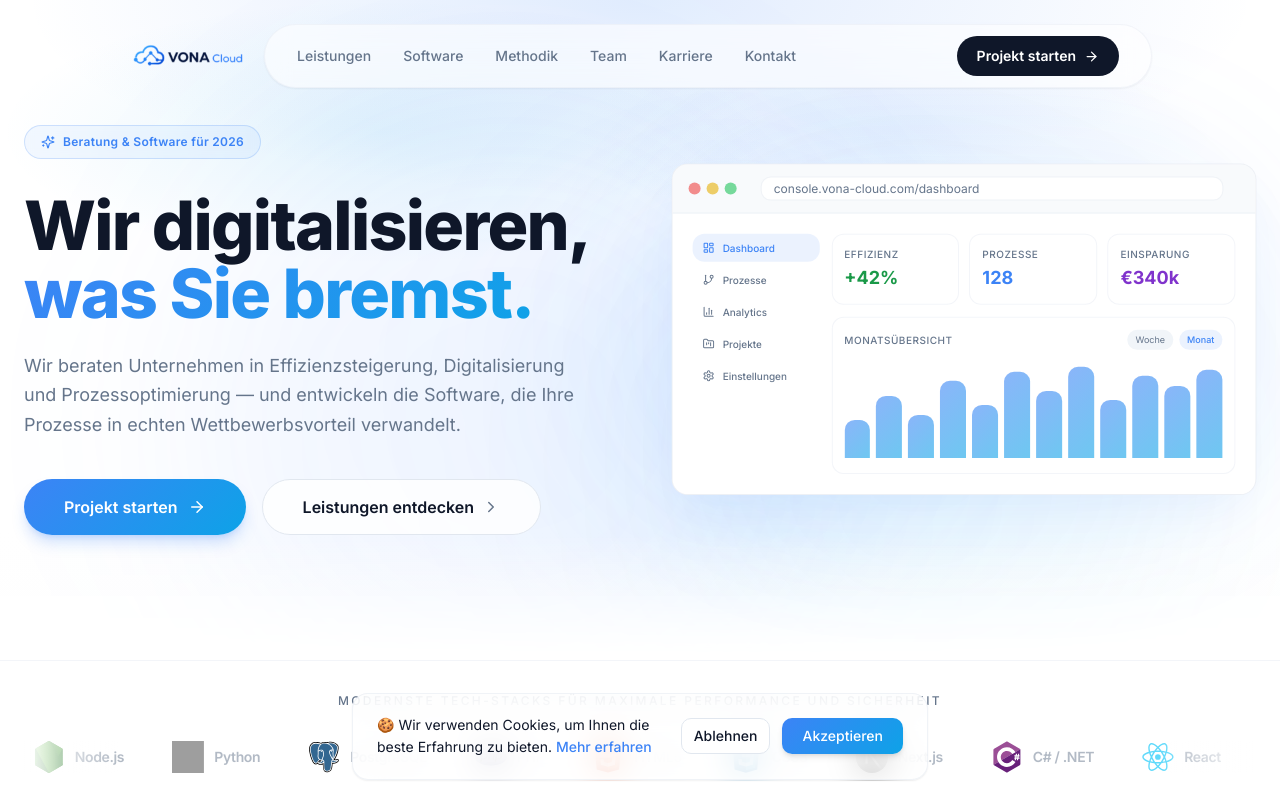
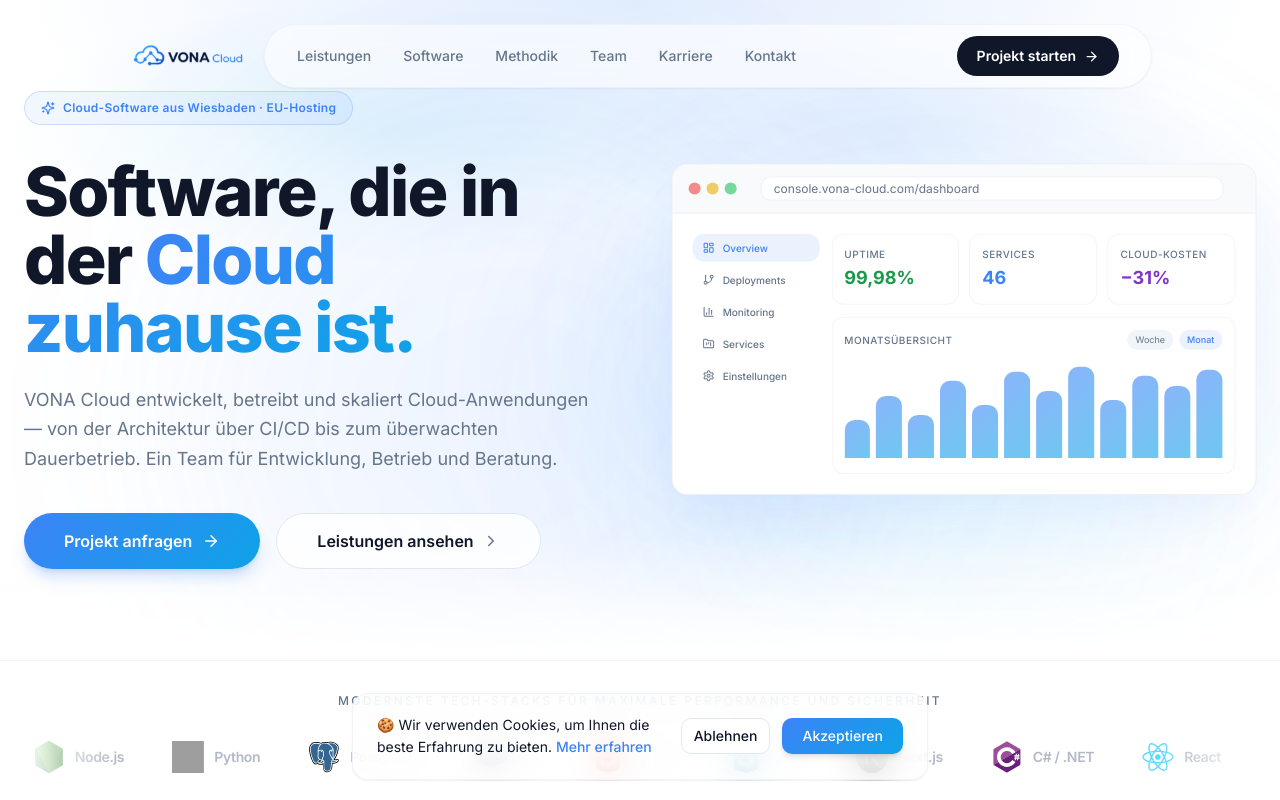
Before and after one commit to darklobster9512/vona-cloud, a React (Vite) app: page / in a window 1280 px wide. Shown: the top 800 px of the page. Built offline with nearby package versions, Linux system fonts and the light colour scheme; grey boxes are pictures that could not be loaded; the HTML template or start-up script is replaced by a standard one.

Commit message:
Changes
Co-authored-by: darklobster9512 <301748244+darklobster9512@users.noreply.github.com>

```diff
--- a/src/components/landing/HeroSection.tsx
+++ b/src/components/landing/HeroSection.tsx
@@ -3,12 +3,13 @@ import { Link } from 'react-router-dom';
 import { ArrowRight, ChevronRight, Sparkles, LayoutDashboard, GitBranch, BarChart3, FolderKanban, Settings, CheckCircle2, Clock, AlertCircle } from 'lucide-react';
 
 const sidebarItems = [
-  { id: 'dashboard', label: 'Dashboard', icon: LayoutDashboard },
-  { id: 'prozesse', label: 'Prozesse', icon: GitBranch },
-  { id: 'analytics', label: 'Analytics', icon: BarChart3 },
-  { id: 'projekte', label: 'Projekte', icon: FolderKanban },
+  { id: 'dashboard', label: 'Overview', icon: LayoutDashboard },
+  { id: 'prozesse', label: 'Deployments', icon: GitBranch },
+  { id: 'analytics', label: 'Monitoring', icon: BarChart3 },
+  { id: 'projekte', label: 'Services', icon: FolderKanban },
   { id: 'einstellungen', label: 'Einstellungen', icon: Settings },
 ];
+
 
 const tabContent: Record<string, {
   kpis?: { label: string; value: string; color: string }[];
@@ -16,10 +17,11 @@ const tabContent: Record<string, {
 }> = {
   dashboard: {
     kpis: [
-      { label: 'Effizienz', value: '+42%', color: 'text-[hsl(142_71%_35%)]' },
-      { label: 'Prozesse', value: '128', color: 'text-primary' },
-      { label: 'Einsparung', value: '€340k', color: 'text-[hsl(270_60%_50%)]' },
+      { label: 'Uptime', value: '99,98%', color: 'text-[hsl(142_71%_35%)]' },
+      { label: 'Services', value: '46', color: 'text-primary' },
+      { label: 'Cloud-Kosten', value: '−31%', color: 'text-[hsl(270_60%_50%)]' },
     ],
+
     content: (
       <div className="flex-1 rounded-xl border border-border/40 bg-background p-3">
         <div className="flex items-center justify-between mb-3">
@@ -39,18 +41,19 @@ const tabContent: Record<string, {
   },
   prozesse: {
     kpis: [
-      { label: 'Aktiv', value: '24', color: 'text-primary' },
-      { label: 'Abgeschlossen', value: '89', color: 'text-[hsl(142_71%_35%)]' },
-      { label: 'Ausstehend', value: '15', color: 'text-[hsl(45_93%_47%)]' },
+      { label: 'Heute', value: '12', color: 'text-primary' },
+      { label: 'Erfolgreich', value: '98%', color: 'text-[hsl(142_71%_35%)]' },
+      { label: 'Rollbacks', value: '1', color: 'text-[hsl(45_93%_47%)]' },
     ],
     content: (
       <div className="flex-1 rounded-xl border border-border/40 bg-background p-3 flex flex-col gap-2">
         {[
-          { name: 'Onboarding-Flow', status: 'Aktiv', icon: Clock, statusColor: 'text-primary bg-primary/10' },
-          { name: 'Rechnungsfreigabe', status: 'Fertig', icon: CheckCircle2, statusColor: 'text-[hsl(142_71%_35%)] bg-[hsl(142_71%_35%/0.1)]' },
-          { name: 'Lagerverwaltung', status: 'Aktiv', icon: Clock, statusColor: 'text-primary bg-primary/10' },
-          { name: 'Support-Tickets', status: 'Review', icon: AlertCircle, statusColor: 'text-[hsl(45_93%_47%)] bg-[hsl(45_93%_47%/0.1)]' },
+          { name: 'api-gateway · v2.14', status: 'Live', icon: CheckCircle2, statusColor: 'text-[hsl(142_71%_35%)] bg-[hsl(142_71%_35%/0.1)]' },
+          { name: 'billing-service · v1.8', status: 'Deploy', icon: Clock, statusColor: 'text-primary bg-primary/10' },
+          { name: 'web-app · v4.2', status: 'Live', icon: CheckCircle2, statusColor: 'text-[hsl(142_71%_35%)] bg-[hsl(142_71%_35%/0.1)]' },
+          { name: 'worker-queue · v0.9', status: 'Staging', icon: AlertCircle, statusColor: 'text-[hsl(45_93%_47%)] bg-[hsl(45_93%_47%/0.1)]' },
         ].map((p) => (
+
           <div key={p.name} className="flex items-center justify-between px-2.5 py-2 rounded-lg bg-muted/40">
             <div className="flex items-center gap-2">
               <p.icon size={12} className="text-muted-foreground" />
@@ -157,18 +160,18 @@ const HeroSection = () => {
         <div className="text-left">
           <div className="hero-animate hero-animate-1 inline-flex items-center gap-2 px-4 py-2 rounded-full border border-primary/20 bg-primary/[0.06] backdrop-blur-sm mb-8">
             <Sparkles size={14} className="text-primary" />
-            <span className="text-xs font-semibold text-primary tracking-wide">Beratung & Software für 2026</span>
+            <span className="text-xs font-semibold text-primary tracking-wide">Cloud-Software aus Wiesbaden · EU-Hosting</span>
           </div>
 
           <h1 className="hero-animate hero-animate-2 text-3xl sm:text-4xl md:text-5xl lg:text-6xl xl:text-[4.25rem] font-extrabold tracking-tight leading-[1.08] mb-6">
-            Wir digitalisieren,{' '}
-            <span className="text-gradient-blue">was Sie bremst.</span>
+            Software, die in der{' '}
+            <span className="text-gradient-blue">Cloud zuhause ist.</span>
           </h1>
 
           <p className="hero-animate hero-animate-3 text-lg text-muted-foreground max-w-xl mb-10 leading-relaxed">
-            Wir beraten Unternehmen in Effizienzsteigerung, Digitalisierung und
-            Prozessoptimierung — und entwickeln die Software, die Ihre Prozesse
-            in echten Wettbewerbsvorteil verwandelt.
+            VONA Cloud entwickelt, betreibt und skaliert Cloud-Anwendungen —
+            von der Architektur über CI/CD bis zum überwachten Dauerbetrieb.
+            Ein Team für Entwicklung, Betrieb und Beratung.
           </p>
 
           <div className="hero-animate hero-animate-4 flex flex-col sm:flex-row items-stretch sm:items-start gap-4">
@@ -176,17 +179,18 @@ const HeroSection = () => {
               to="/kontakt"
               className="inline-flex items-center justify-center gap-2.5 px-10 h-14 rounded-full bg-gradient-blue text-primary-foreground font-semibold text-base shadow-lg shadow-primary/25 hover:shadow-xl hover:shadow-primary/35 hover:scale-[1.03] transition-all duration-200"
             >
-              Projekt starten
+              Projekt anfragen
               <ArrowRight size={18} />
             </Link>
             <Link
               to="/leistungen"
               className="inline-flex items-center justify-center gap-2 px-10 h-14 rounded-full border border-border bg-background/80 backdrop-blur-sm text-foreground font-semibold text-base hover:bg-background hover:border-primary/40 transition-all duration-200"
             >
-              Leistungen entdecken
+              Leistungen ansehen
               <ChevronRight size={18} className="text-muted-foreground" />
             </Link>
           </div>
+
         </div>
 
         {/* Right: Interactive Dashboard Mockup */}
```
